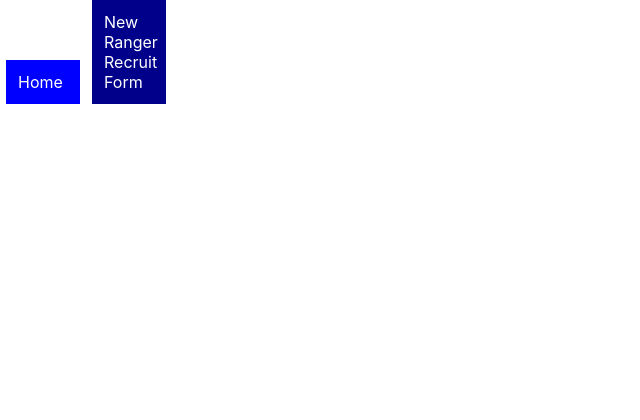
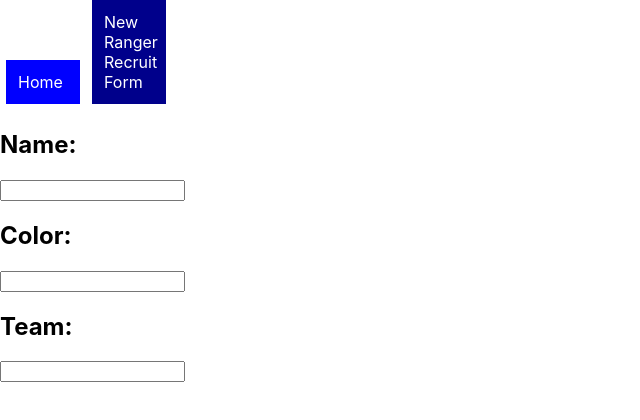
Before and after one commit to sohdonald/hamster-rangers, a React (Create React App) app: page /newrangerform in a window 1280 px wide. Shown: the top 420 px of the page, without its empty margins (0-640 px from the left). Built offline with nearby package versions, Linux system fonts and the light colour scheme.

Commit message:
working on post

```diff
--- a/package.json
+++ b/package.json
@@ -8,6 +8,7 @@
     "@testing-library/user-event": "^13.5.0",
     "react": "^18.2.0",
     "react-dom": "^18.2.0",
+    "react-router-dom": "^5.3.4",
     "react-scripts": "5.0.1",
     "web-vitals": "^2.1.4"
   },
--- a/src/NewRangerForm.js
+++ b/src/NewRangerForm.js
@@ -3,16 +3,49 @@
  * set this up as component, then use routing
  */
 
-import React from "react";
+import React, { useState } from "react";
 
 
 function NewRangerForm() {
+    const [newName, setNewName] = useState("")
+    const [newColor, setNewColor] = useState("red")
+    const [newTeam, setNewTeam] =useState("")
+    const [newRanger, setNewRanger] =useState("")
 
+// function handleNewRanger() {
+// setNewRanger([...rangers, newRanger]);
+
+
+function handleSubmit(e) {
+    e.preventDefault();
+    const newRangerData = {
+        name: newName,
+        color: newColor,
+        team: newTeam,
+    }
+    fetch(`http://localhost:4000/coconutAvengers`, {
+        method: "POST",
+        headers: {"Content-Type": "application/json",},
+        body: JSON.stringify(newRangerData),
+    })
+    .then((r) => r.json())
+    .then((rangerSubmit) => setNewRanger(rangerSubmit))
+}
 
     return(
         <div>
             <form>
-                {/* add a submit */}
+                <h2>Name:</h2>
+                <input
+                type="text"
+                name="name"
+                value={newName}
+                onChange={(e)=> setNewName(e.target.value)}
+                />
+                <h2>Color:</h2>
+                <input />
+                <h2>Team:</h2>
+                <input />
             </form>
         </div>
     );
```
Also changed, not shown: 2 other files (tests, documents, lock files or other folders).
